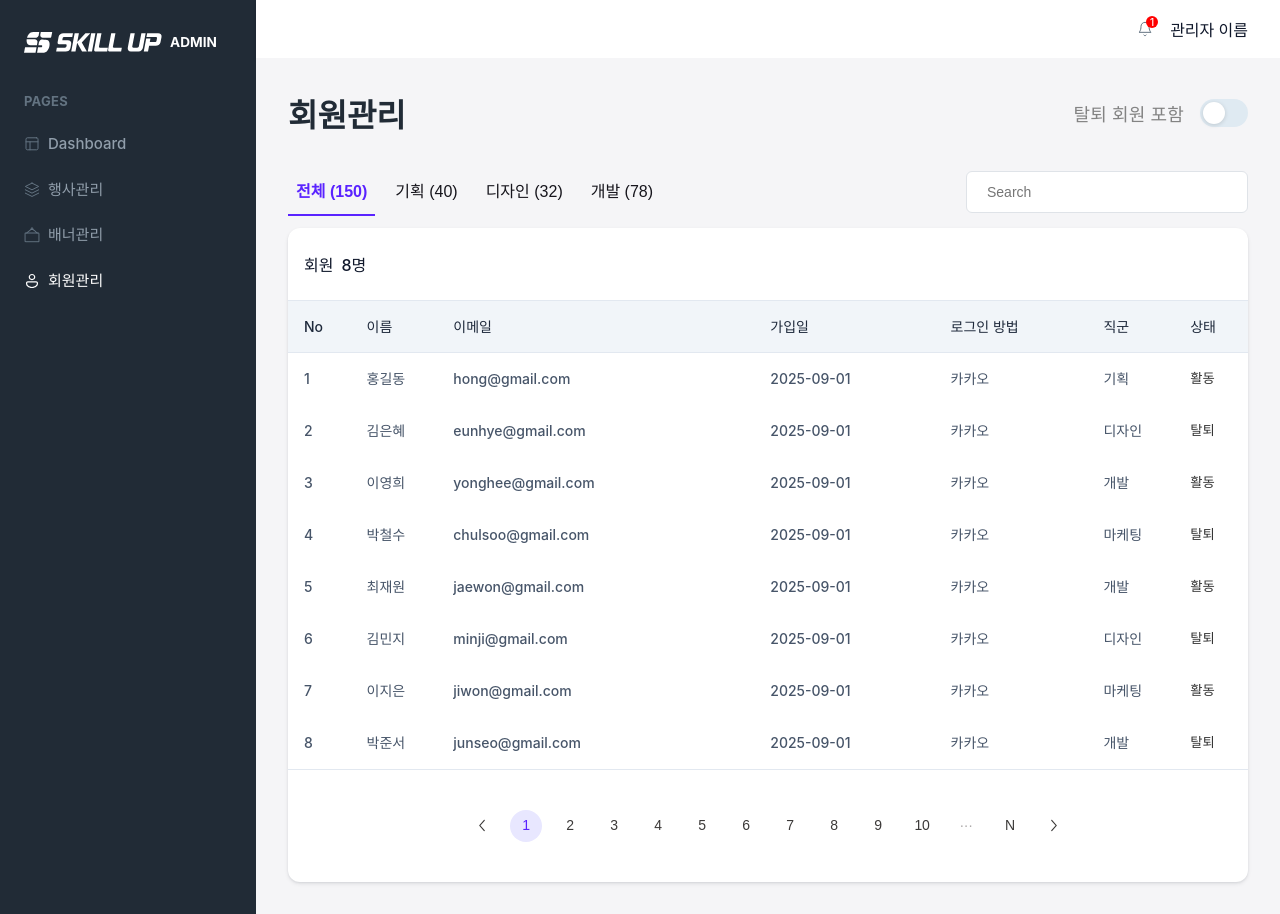
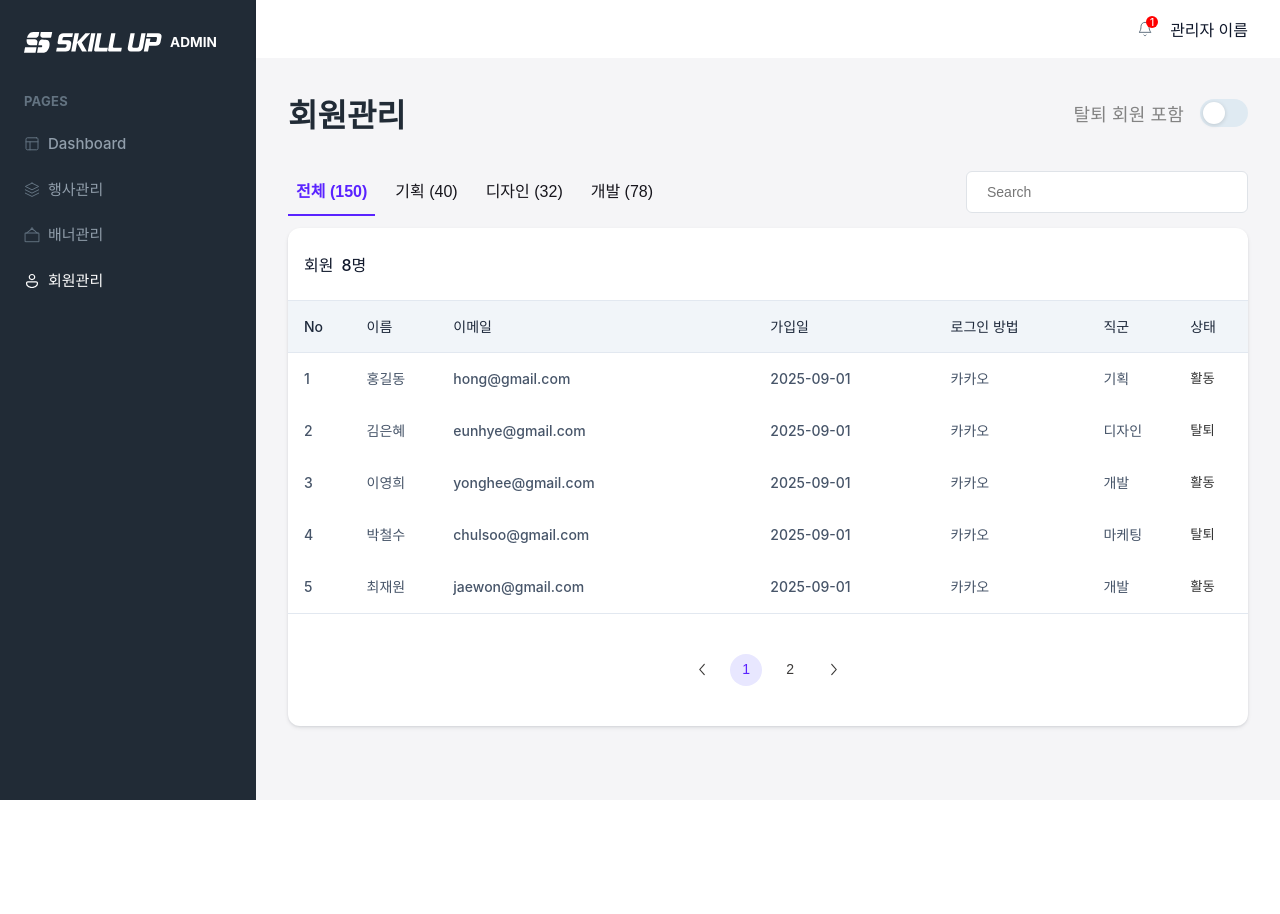
Before and after one commit to SKILLUP-FRONTEND/SkillUp_Admin, a Next.js app: page /admin/members in a window 1280 px wide. After the commit the page ends 800 px from the top, so only its background shows below. Built offline with nearby package versions, Linux system fonts and the light colour scheme; a web font is replaced by a local one.

Commit message:
:lipstick: Style: 페이지네이션 공통 컴포넌트화 (#6)

```diff
--- a/src/app/admin/members/MembersPageContent.tsx
+++ b/src/app/admin/members/MembersPageContent.tsx
@@ -9,16 +9,17 @@
 
 import styles from "./members.module.css";
 import { useState } from "react";
-import MemberPagination from "@/components/members/MemberPagination";
 import { MEMBERS } from "@/mocks/members.mock";
 import ToggleSwitch from "@/components/common/toggle/ToggleSwitch";
 import CategoryFilterTabs from "@/components/common/filter/CategoryFilterTabs";
 import SearchInput from "@/components/common/input/SearchInput";
 import { DataTable } from "@/components/common/table/DataTable";
 import { Member } from "@/types/member";
+import Pagination from "@/components/common/pagination/Pagination";
 
 export default function MembersPageContent() {
   const [selected, setSelected] = useState("all");
+  const [currentPage, setCurrentPage] = useState(1);
 
   const onSelect = (key: string) => {
     setSelected(key);
@@ -77,8 +78,18 @@ export default function MembersPageContent() {
               {members.length}명
             </h5>
           </div>
-          <DataTable columns={userColumns} data={members} />
-          <MemberPagination />
+          <DataTable
+            columns={userColumns}
+            data={members.slice((currentPage - 1) * 5, currentPage * 5)}
+          />
+          <Pagination
+            currentPage={currentPage}
+            totalPages={Math.ceil(members.length / 5)}
+            onPageChange={(page) => {
+              setCurrentPage(page);
+            }}
+            hideIfSinglePage={false}
+          />
         </div>
       </div>
     </section>
--- a/src/components/members/MemberPagination/style.module.css
+++ b/src/components/common/pagination/Pagination.module.css
@@ -1,9 +1,7 @@
-/* src/components/members/MemberPagination/style.module.css */
-
 /*
   담당자 : 김은혜
-  최초 작성일 : 2025-09-01
-  최종 수정일 : 2025-09-01
+  최초 작성일 : 2025-09-16
+  최종 수정일 : 2025-09-16
 */
 
 .paginationContainer {
--- /dev/null
+++ b/src/components/common/pagination/Pagination.tsx
@@ -0,0 +1,84 @@
+// src/components/common/pagination/Pagination.tsx
+
+/*
+  담당자 : 김은혜
+  최초 작성일 : 2025-09-16
+  최종 수정일 : 2025-09-16
+*/
+
+import styles from "./Pagination.module.css";
+
+import Image from "next/image";
+import ChevronLeftIcon from "@/assets/chevron_left.svg";
+import ChevronRightIcon from "@/assets/chevron_right.svg";
+
+interface PaginationProps {
+  currentPage: number;
+  totalPages: number;
+  onPageChange: (page: number) => void;
+  hideIfSinglePage?: boolean;
+}
+
+export default function Pagination({
+  currentPage,
+  totalPages,
+  onPageChange,
+  hideIfSinglePage = false,
+}: PaginationProps) {
+  const handlePageChange = (page: number) => {
+    onPageChange(page);
+  };
+
+  const renderPageNumbers = () => {
+    const pageNumbers = [];
+
+    // 왼쪽 화살표
+    pageNumbers.push(
+      <button
+        key="prev"
+        className={styles.paginationButton}
+        onClick={() => handlePageChange(currentPage - 1)}
+        disabled={currentPage === 1}
+      >
+        <Image src={ChevronLeftIcon} alt="이전" width={20} height={20} />
+      </button>
+    );
+
+    // 페이지 번호
+    for (let i = 1; i <= totalPages; i++) {
+      pageNumbers.push(
+        <button
+          key={i}
+          className={`${styles.paginationButton} ${
+            currentPage === i ? styles.active : ""
+          }`}
+          onClick={() => handlePageChange(i)}
+        >
+          {i}
+        </button>
+      );
+    }
+
+    // 오른쪽 화살표
+    pageNumbers.push(
+      <button
+        key="next"
+        className={styles.paginationButton}
+        onClick={() => handlePageChange(currentPage + 1)}
+        disabled={currentPage === totalPages}
+      >
+        <Image src={ChevronRightIcon} alt="다음" width={20} height={20} />
+      </button>
+    );
+
+    return pageNumbers;
+  };
+
+  if (hideIfSinglePage && totalPages <= 1) return null;
+
+  return (
+    <div className={styles.paginationContainer}>
+      <div className={styles.paginationWrapper}>{renderPageNumbers()}</div>
+    </div>
+  );
+}
--- a/src/components/members/MemberPagination/index.tsx
+++ /dev/null
@@ -1,43 +0,0 @@
-// src/components/members/MemberPagination/index.tsx
-
-/*
-  담당자 : 김은혜
-  최초 작성일 : 2025-09-01
-  최종 수정일 : 2025-09-01
-*/
-
-import Image from "next/image";
-import ChevronLeftIcon from "@/assets/chevron_left.svg";
-import ChevronRightIcon from "@/assets/chevron_right.svg";
-import styles from "./style.module.css";
-
-export default function MemberPagination() {
-  return (
-    <div className={styles.paginationContainer}>
-      <div className={styles.paginationWrapper}>
-        <button className={styles.paginationButton}>
-          <Image src={ChevronLeftIcon} alt="이전" width={20} height={20} />
-        </button>
-        <button className={`${styles.paginationButton} ${styles.active}`}>
-          1
-        </button>
-        <button className={styles.paginationButton}>2</button>
-        <button className={styles.paginationButton}>3</button>
-        <button className={styles.paginationButton}>4</button>
-        <button className={styles.paginationButton}>5</button>
-        <button className={styles.paginationButton}>6</button>
-        <button className={styles.paginationButton}>7</button>
-        <button className={styles.paginationButton}>8</button>
-        <button className={styles.paginationButton}>9</button>
-        <button className={styles.paginationButton}>10</button>
-        <button className={`${styles.paginationButton} ${styles.ellipsis}`}>
-          ···
-        </button>
-        <button className={styles.paginationButton}>N</button>
-        <button className={styles.paginationButton}>
-          <Image src={ChevronRightIcon} alt="다음" width={20} height={20} />
-        </button>
-      </div>
-    </div>
-  );
-}
```
Also changed, not shown: src/app/admin/events/EventsPageContent.tsx (+14 -2 lines).
